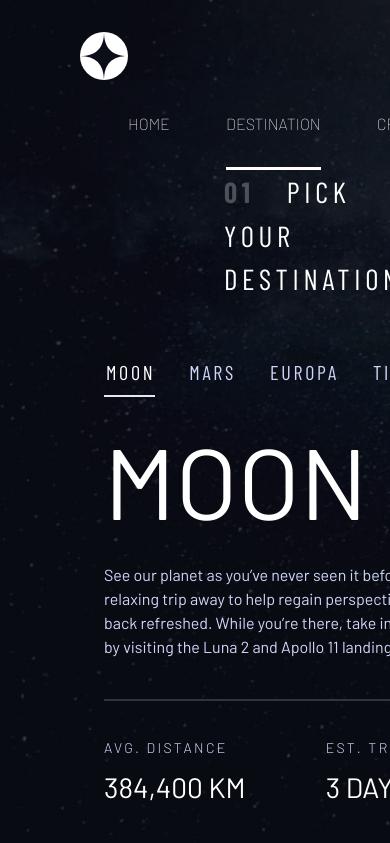
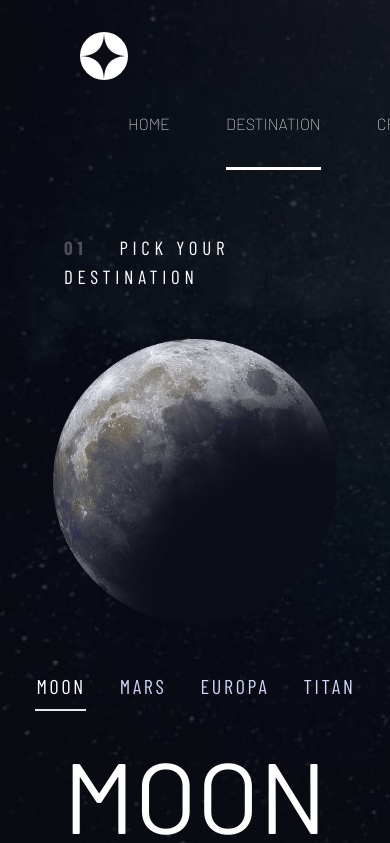
Before and after one commit to Krb0/space-tourism-tailwind, a React (Create React App) app: page /destination in a window 390 px wide. Shown: the top 843 px of the page. Built offline with nearby package versions, Linux system fonts and the light colour scheme; a web font is replaced by a local one.

Commit message:
destinations mobile style added

```diff
--- a/src/components/Destination/PlanetImage/index.tsx
+++ b/src/components/Destination/PlanetImage/index.tsx
@@ -7,7 +7,13 @@ const PlanetImage = ({ destination }: { destination: DestinationSchema }) => {
   useEffect(() => {
     setImage(getDestinationImage(destination.name));
   }, [destination]);
-  return <img src={Image} alt="planet" className="mt-10" />;
+  return (
+    <img
+      src={Image}
+      alt="planet"
+      className="mt-10 max-h-[284px] max-w-[284px] xl:max-h-full xl:max-w-full "
+    />
+  );
 };
 
 export default PlanetImage;
--- /dev/null
+++ b/src/components/Destination/PlanetInfo/Destinations/index.tsx
@@ -0,0 +1,32 @@
+import DestinationSchema from "../../../../models/destination.schema";
+
+interface Props {
+  allDestinations: DestinationSchema[];
+  destination: DestinationSchema;
+  setDestination: React.Dispatch<React.SetStateAction<DestinationSchema>>;
+}
+
+const Destinations = ({
+  allDestinations,
+  destination,
+  setDestination,
+}: Props) => {
+  return (
+    <div className="flex gap-8 text-center ">
+      {allDestinations.map((info) => (
+        <span
+          className={`cursor-pointer font-condensed tracking-[2.7px] text-[20px] pl-[2px] pb-2 ${
+            info.name === destination.name
+              ? "text-white border-b-2"
+              : "text-violet border-b-2 border-transparent"
+          }  font-[200] `}
+          onClick={() => setDestination(info)}
+        >
+          {info.name.toUpperCase()}
+        </span>
+      ))}
+    </div>
+  );
+};
+
+export default Destinations;
--- /dev/null
+++ b/src/components/Destination/PlanetInfo/ExtraInfo/index.tsx
@@ -0,0 +1,26 @@
+import DestinationSchema from "../../../../models/destination.schema";
+
+const ExtraInfo = ({ destination }: { destination: DestinationSchema }) => {
+  return (
+    <div className="flex gap-20">
+      <div className="flex flex-col gap-2 mt-7">
+        <span className="text-[14px] text-violet tracking-[2.4px] font-[300] ">
+          AVG. DISTANCE
+        </span>
+        <span className="font-heading text-[28px] ">
+          {destination.distance.toUpperCase()}{" "}
+        </span>
+      </div>
+      <div className="flex flex-col gap-2 mt-7">
+        <span className="text-[14px] text-violet tracking-[2.4px] font-[300] ">
+          EST. TRAVEL TIME
+        </span>
+        <span className="font-heading text-[28px] ">
+          {destination.travel.toUpperCase()}{" "}
+        </span>
+      </div>
+    </div>
+  );
+};
+
+export default ExtraInfo;
--- a/src/components/Destination/PlanetInfo/index.tsx
+++ b/src/components/Destination/PlanetInfo/index.tsx
@@ -1,4 +1,6 @@
 import DestinationSchema from "../../../models/destination.schema";
+import Destinations from "./Destinations";
+import ExtraInfo from "./ExtraInfo";
 
 interface Props {
   allDestinations: DestinationSchema[];
@@ -11,21 +13,12 @@ const PlanetInfo = ({
   setDestination,
 }: Props) => {
   return (
-    <div className="flex flex-col gap-2">
-      <div className="flex gap-8 text-center">
-        {allDestinations.map((info) => (
-          <span
-            className={`cursor-pointer font-condensed tracking-[2.7px] text-[20px] pl-[2px] pb-2 ${
-              info.name === destination.name
-                ? "text-white border-b-2"
-                : "text-violet border-b-2 border-transparent"
-            }  font-[200] `}
-            onClick={() => setDestination(info)}
-          >
-            {info.name.toUpperCase()}
-          </span>
-        ))}
-      </div>
+    <div className="flex flex-col gap-2 items-center xl:items-start">
+      <Destinations
+        allDestinations={allDestinations}
+        destination={destination}
+        setDestination={setDestination}
+      />
       <h4 className="font-heading text-[100px] ">
         {destination.name.toUpperCase()}
       </h4>
@@ -33,24 +26,7 @@ const PlanetInfo = ({
         {destination.description}{" "}
       </p>
       <hr className="border-[#383b4b9d] bg-[#383b4b9d] mt-8 border-[1px] " />
-      <div className="flex gap-20">
-        <div className="flex flex-col gap-2 mt-7">
-          <span className="text-[14px] text-violet tracking-[2.4px] font-[300] ">
-            AVG. DISTANCE
-          </span>
-          <span className="font-heading text-[28px] ">
-            {destination.distance.toUpperCase()}{" "}
-          </span>
-        </div>
-        <div className="flex flex-col gap-2 mt-7">
-          <span className="text-[14px] text-violet tracking-[2.4px] font-[300] ">
-            EST. TRAVEL TIME
-          </span>
-          <span className="font-heading text-[28px] ">
-            {destination.travel.toUpperCase()}{" "}
-          </span>
-        </div>
-      </div>
+      <ExtraInfo destination={destination} />
     </div>
   );
 };
--- a/src/pages/destination.tsx
+++ b/src/pages/destination.tsx
@@ -11,14 +11,14 @@ const Destination = () => {
   );
 
   return (
-    <div className="flex flex-col text-white px-[14rem] ">
-      <h3 className="font-condensed tracking-[4.7px] font-[300] text-[29px]">
+    <div className="flex flex-col text-white px-[4rem] xl:px-[18rem] ">
+      <h3 className="font-condensed tracking-[4.7px] font-[300] text-[19px] xl:text-[29px] mt-16 xl:mt-12 ">
         <span className="text-[#4E5058] font-[700] pr-8 font-condensed">
           01
         </span>
         PICK YOUR DESTINATION
       </h3>
-      <div className="flex gap-40 justify-center mt-14">
+      <div className="flex gap-12 xl:gap-40 justify-center mt-2 xl:mt-14 flex-col xl:flex-row items-center text-center xl:text-left">
         <PlanetImage destination={destination} />
         <PlanetInfo
           allDestinations={allDestinations}
```
